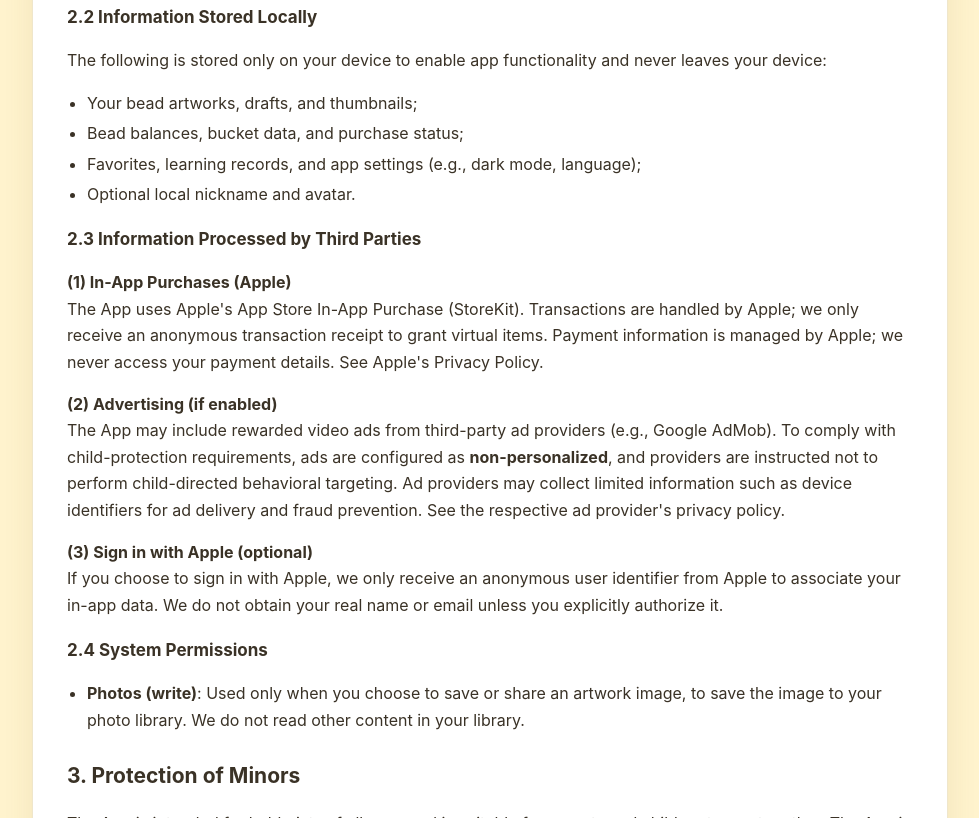
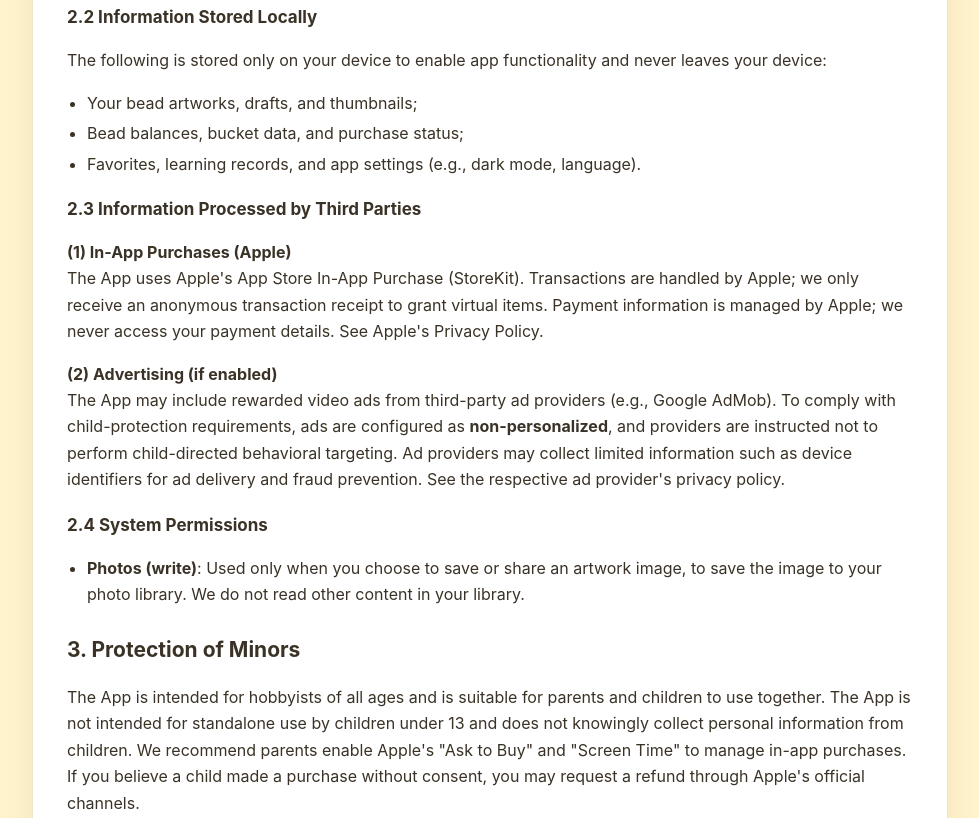
Before and after one commit to flashbody/beadplanet, a plain HTML site: page privacy.html in a window 1280 px wide. Shown: the part 688-1506 px from the top of the page, without its empty margins (150-1129 px from the left). Drawn offline with Linux system fonts and the light colour scheme.

Commit message:
fix(site): 移除 perler 商标词；隐私政策删除 Sign in with Apple 与本地昵称头像条款
与 App 实际功能保持一致：App 已无 Apple 登录与昵称头像功能。

```diff
--- a/privacy.html
+++ b/privacy.html
@@ -43,8 +43,7 @@
       <ul>
         <li>Your bead artworks, drafts, and thumbnails;</li>
         <li>Bead balances, bucket data, and purchase status;</li>
-        <li>Favorites, learning records, and app settings (e.g., dark mode, language);</li>
-        <li>Optional local nickname and avatar.</li>
+        <li>Favorites, learning records, and app settings (e.g., dark mode, language).</li>
       </ul>
 
       <h3>2.3 Information Processed by Third Parties</h3>
@@ -52,8 +51,6 @@
       The App uses Apple's App Store In-App Purchase (StoreKit). Transactions are handled by Apple; we only receive an anonymous transaction receipt to grant virtual items. Payment information is managed by Apple; we never access your payment details. See Apple's Privacy Policy.</p>
       <p><strong>(2) Advertising (if enabled)</strong><br />
       The App may include rewarded video ads from third-party ad providers (e.g., Google AdMob). To comply with child-protection requirements, ads are configured as <strong>non-personalized</strong>, and providers are instructed not to perform child-directed behavioral targeting. Ad providers may collect limited information such as device identifiers for ad delivery and fraud prevention. See the respective ad provider's privacy policy.</p>
-      <p><strong>(3) Sign in with Apple (optional)</strong><br />
-      If you choose to sign in with Apple, we only receive an anonymous user identifier from Apple to associate your in-app data. We do not obtain your real name or email unless you explicitly authorize it.</p>
 
       <h3>2.4 System Permissions</h3>
       <ul>
```
Also changed, not shown: index.html (+2 -2 lines).
